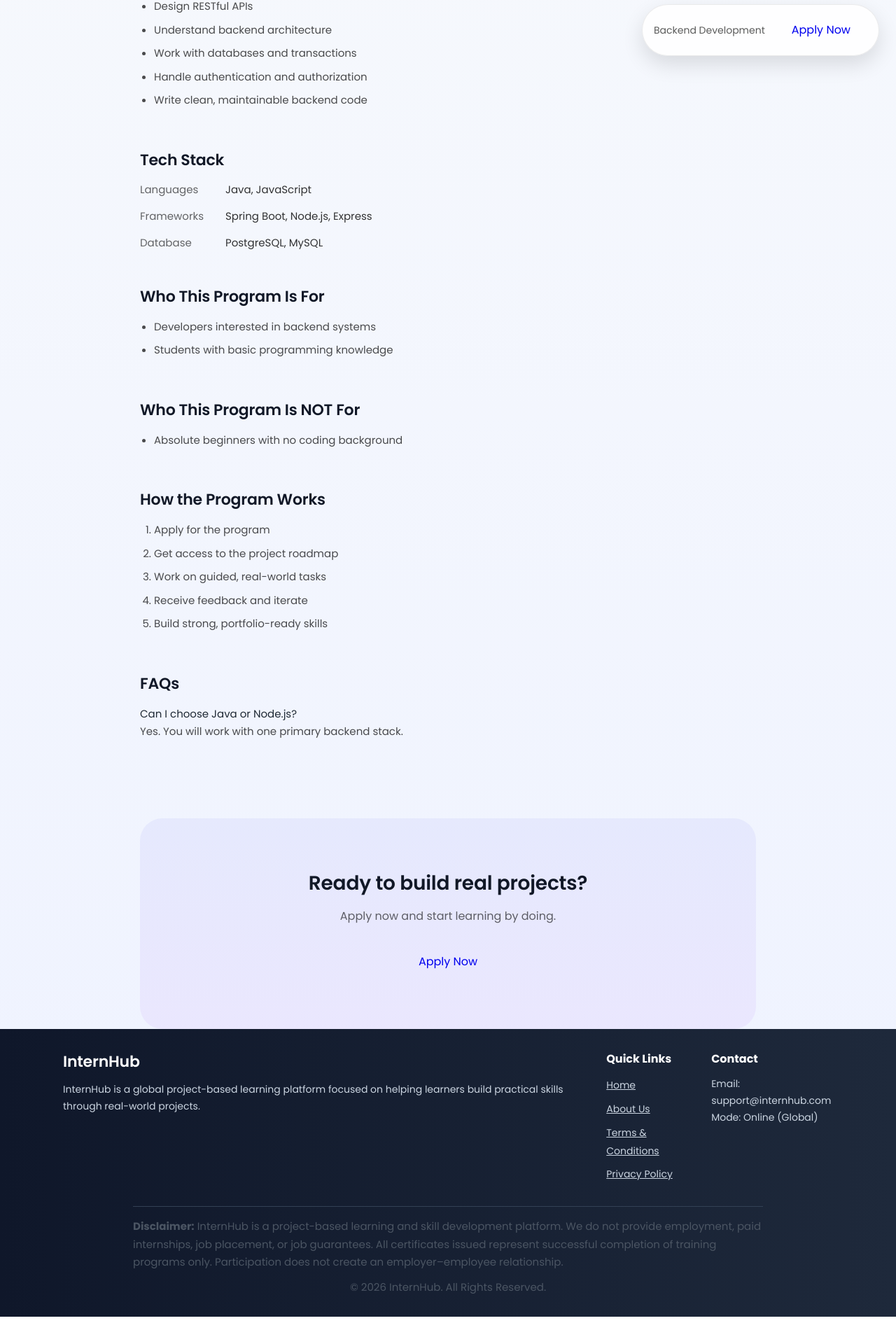
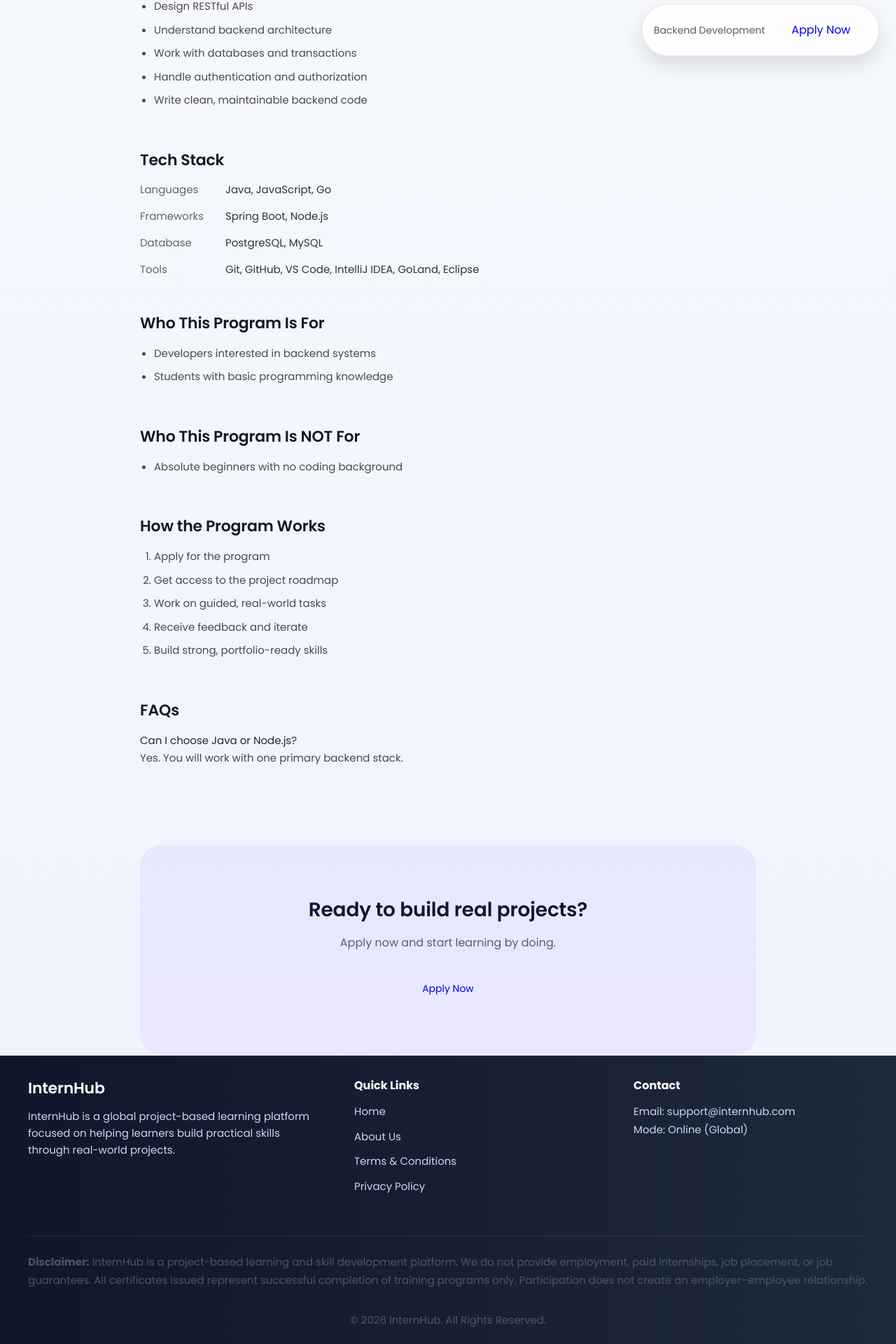
Before and after one commit to pankajsaroha/internhub, a Next.js app: page /programs/backend-development in a window 1280 px wide. Shown: the part 696-2616 px from the top of the page at 70% size. Before the commit the page ends 2577 px from the top, so only its background shows below. Built offline with nearby package versions, Linux system fonts and the light colour scheme.

Commit message:
Tech stack

```diff
--- a/app/globals.css
+++ b/app/globals.css
@@ -518,13 +518,16 @@ footer {
   background: linear-gradient(to right, #0f172a, #1e293b);
   color: white;
   padding: 30px 20px;
+  font-size: 14px;
 }
 
 .footer-top {
-  display: flex;
-  gap: 40px;
-  max-width: 1100px;
-  margin: auto;
+  display: grid;
+  grid-template-columns: 1.2fr 1fr 1fr;
+  gap: 64px;
+  align-items: start;
+  max-width: 1200px;
+  margin: 0 auto;
 }
 
 .footer-top h3,
@@ -534,38 +537,78 @@ footer {
 
 .footer-top p,
 .footer-links a {
-  font-size: 14px;
-  color: #cbd5e1;
+  color: #cbd5f5;
+  text-decoration: none;
+  /* 🔑 remove underline */
+  transition: color 0.2s ease;
 }
 
 .footer-links ul {
   list-style: none;
   padding: 0;
+  margin: 0;
 }
 
 .footer-links li {
-  margin: 8px 0;
+  margin-bottom: 10px;
 }
 
 .footer-links a:hover {
-  color: #93c5fd;
-}
-
+  color: #ffffff;
+  text-decoration: underline;
+}
+
+.footer-brand h3 {
+  font-size: 22px;
+  margin-bottom: 12px;
+}
+
+.footer-brand p {
+  max-width: 420px;
+  /* 🔑 prevents over-expansion */
+  line-height: 1.6;
+  color: #cbd5f5;
+}
+
+/* LINKS */
+.footer-links h4,
+.footer-contact h4 {
+  font-size: 16px;
+  margin-bottom: 12px;
+}
+
+
+/* DISCLAIMER */
 .footer-disclaimer {
-  max-width: 900px;
-  margin: 25px auto 10px;
-  font-size: 14px;
-  color: #cbd5e1;
+  max-width: 1200px;
+  margin: 48px auto 0;
+  padding-top: 24px;
+  border-top: 1px solid rgba(255, 255, 255, 0.08);
+  /* subtle divider */
+  font-size: 13px;
+  color: #94a3b8;
   line-height: 1.6;
-  border-top: 1px solid #334155;
-  padding-top: 15px;
-}
-
+}
+
+/* BOTTOM */
 .footer-bottom {
+  margin-top: 32px;
   text-align: center;
-  font-size: 14px;
-  color: #9ca3af;
-  margin-top: 10px;
+  font-size: 13px;
+  color: #94a3b8;
+}
+
+/* BRAND */
+.footer-brand h3 {
+  font-size: 22px;
+  margin-bottom: 12px;
+}
+
+.footer-brand p {
+  max-width: 420px;
+  /* 🔑 prevents over-expansion */
+  line-height: 1.6;
+  color: #cbd5f5;
 }
 
 /* ===================== RESPONSIVE ===================== */
@@ -1445,7 +1488,7 @@ footer {
   padding: 32px;
   border-radius: 12px;
   background: #ffffff;
-  box-shadow: 0 10px 30px rgba(0,0,0,0.08);
+  box-shadow: 0 10px 30px rgba(0, 0, 0, 0.08);
   text-align: center;
 }
 
--- a/app/programs/ProgramData.ts
+++ b/app/programs/ProgramData.ts
@@ -56,7 +56,7 @@ export const programs: Program[] = [
             },
             {
                 title: "Task Management App",
-                points: ["CRUD APIs", "Frontend-backend integration", "Basic auth"],
+                points: ["CRUD APIs", "Frontend-backend integration", "JWT authentication"],
             },
             {
                 title: "Capstone Project",
@@ -66,9 +66,9 @@ export const programs: Program[] = [
 
         techStack: [
             { category: "Frontend", items: ["HTML", "CSS", "JavaScript", "React"] },
-            { category: "Backend", items: ["Node.js", "Express"] },
-            { category: "Database", items: ["MongoDB", "PostgreSQL (basics)"] },
-            { category: "Tools", items: ["Git", "GitHub", "VS Code"] },
+            { category: "Backend", items: ["Node.js", "Express.js", "Spring Boot", "Go"] },
+            { category: "Database", items: ["MongoDB", "MySQL", "PostgreSQL"] },
+            { category: "Tools", items: ["Git", "GitHub", "VS Code", "IntelliJ IDEA", "GoLand"] },
         ],
 
         idealFor: [
@@ -100,8 +100,7 @@ export const programs: Program[] = [
     {
         slug: "backend-development",
         title: "Backend Development",
-        tagline:
-            "Learn how to design scalable, production-ready backend systems.",
+        tagline: "Learn how to design scalable, production-ready backend systems.",
 
         duration: "6 Weeks",
         level: "Intermediate",
@@ -122,14 +121,15 @@ export const programs: Program[] = [
             },
             {
                 title: "Backend Service API",
-                points: ["REST APIs", "Error handling", "Validation"],
+                points: ["REST APIs", "Validation", "Error handling"],
             },
         ],
 
         techStack: [
-            { category: "Languages", items: ["Java", "JavaScript"] },
-            { category: "Frameworks", items: ["Spring Boot", "Node.js", "Express"] },
+            { category: "Languages", items: ["Java", "JavaScript", "Go"] },
+            { category: "Frameworks", items: ["Spring Boot", "Node.js"] },
             { category: "Database", items: ["PostgreSQL", "MySQL"] },
+            { category: "Tools", items: ["Git", "GitHub", "VS Code", "IntelliJ IDEA", "GoLand", "Eclipse"] },
         ],
 
         idealFor: [
@@ -153,8 +153,7 @@ export const programs: Program[] = [
     {
         slug: "frontend-development",
         title: "Frontend Development",
-        tagline:
-            "Build modern, responsive user interfaces used in real applications.",
+        tagline: "Build modern, responsive user interfaces used in real applications.",
 
         duration: "6 Weeks",
         level: "Beginner to Intermediate",
@@ -165,6 +164,7 @@ export const programs: Program[] = [
             "Work with component-based UI",
             "Manage application state",
             "Consume backend APIs",
+            "Optimize frontend performance",
         ],
 
         projects: [
@@ -181,7 +181,7 @@ export const programs: Program[] = [
         techStack: [
             { category: "Core", items: ["HTML", "CSS", "JavaScript"] },
             { category: "Frameworks", items: ["React", "Angular"] },
-            { category: "Tools", items: ["Git", "Browser DevTools"] },
+            { category: "Tools", items: ["Git", "VS Code", "Browser DevTools"] },
         ],
 
         idealFor: [
@@ -205,31 +205,32 @@ export const programs: Program[] = [
     {
         slug: "java-development",
         title: "Java Development",
-        tagline:
-            "Strengthen your Java fundamentals by building backend-focused projects.",
+        tagline: "Strengthen your Java fundamentals by building backend-focused projects.",
 
         duration: "6 Weeks",
         level: "Intermediate",
         mode: "Online · Project-based",
 
         learningOutcomes: [
-            "Write clean and object-oriented Java code",
-            "Understand Spring Boot basics",
+            "Write clean object-oriented Java code",
+            "Understand Spring Boot fundamentals",
             "Build REST APIs",
-            "Work with databases using Java",
+            "Work with databases using JPA",
         ],
 
         projects: [
             {
                 title: "Java Backend Service",
-                points: ["REST APIs", "Spring Boot", "Database integration"],
+                points: ["REST APIs", "Spring Boot", "JPA & Hibernate"],
             },
         ],
 
         techStack: [
             { category: "Language", items: ["Java"] },
-            { category: "Framework", items: ["Spring Boot"] },
+            { category: "Frameworks", items: ["Spring Boot"] },
+            { category: "ORM", items: ["JPA", "Hibernate"] },
             { category: "Database", items: ["PostgreSQL", "MySQL"] },
+            { category: "Tools", items: ["Git", "GitHub", "VS Code", "IntelliJ IDEA", "Eclipse", "STS"] },
         ],
 
         idealFor: ["Java learners", "Backend-focused students"],
@@ -250,8 +251,7 @@ export const programs: Program[] = [
     {
         slug: "python-development",
         title: "Python Development",
-        tagline:
-            "Learn Python by building practical scripts and backend-style projects.",
+        tagline: "Learn Python by building practical scripts and backend-style projects.",
 
         duration: "5 Weeks",
         level: "Beginner",
@@ -260,7 +260,7 @@ export const programs: Program[] = [
         learningOutcomes: [
             "Write clean Python code",
             "Understand core programming concepts",
-            "Build small backend-style applications",
+            "Build backend-style applications",
         ],
 
         projects: [
@@ -272,7 +272,9 @@ export const programs: Program[] = [
 
         techStack: [
             { category: "Language", items: ["Python"] },
-            { category: "Frameworks", items: ["Flask (intro)"] },
+            { category: "Frameworks", items: ["Flask", "Django"] },
+            { category: "Database", items: ["PostgreSQL", "MySQL"] },
+            { category: "Tools", items: ["Git", "GitHub", "VS Code", "PyCharm"] },
         ],
 
         idealFor: ["Beginners", "Non-CS students"],
@@ -293,8 +295,7 @@ export const programs: Program[] = [
     {
         slug: "go-backend-development",
         title: "Go Backend Development",
-        tagline:
-            "Build fast, scalable backend services using Go.",
+        tagline: "Build fast, scalable backend services using Go.",
 
         duration: "6 Weeks",
         level: "Intermediate",
@@ -303,19 +304,21 @@ export const programs: Program[] = [
         learningOutcomes: [
             "Understand Go fundamentals",
             "Build high-performance APIs",
-            "Work with concurrency basics",
+            "Work with concurrency",
         ],
 
         projects: [
             {
                 title: "Go REST API",
-                points: ["HTTP services", "Clean structure", "Performance focus"],
+                points: ["HTTP services", "Clean architecture", "Performance focus"],
             },
         ],
 
         techStack: [
             { category: "Language", items: ["Go"] },
             { category: "Concepts", items: ["Concurrency", "REST APIs"] },
+            { category: "Database", items: ["PostgreSQL", "MySQL"] },
+            { category: "Tools", items: ["Git", "GitHub", "VS Code", "GoLand"] },
         ],
 
         idealFor: ["Backend developers", "System-oriented learners"],
```
